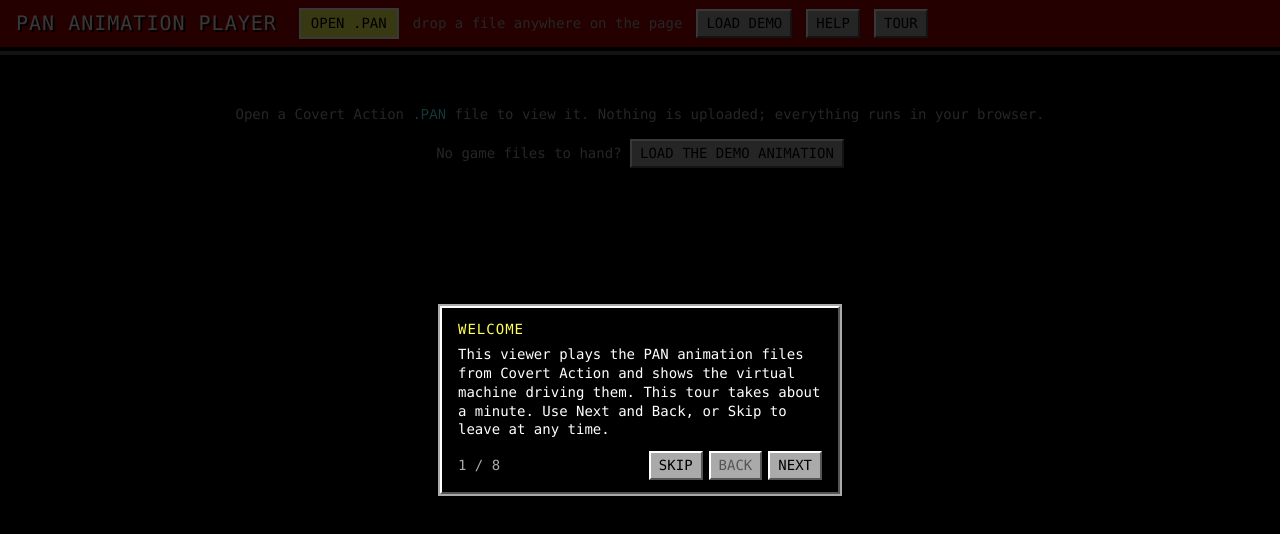
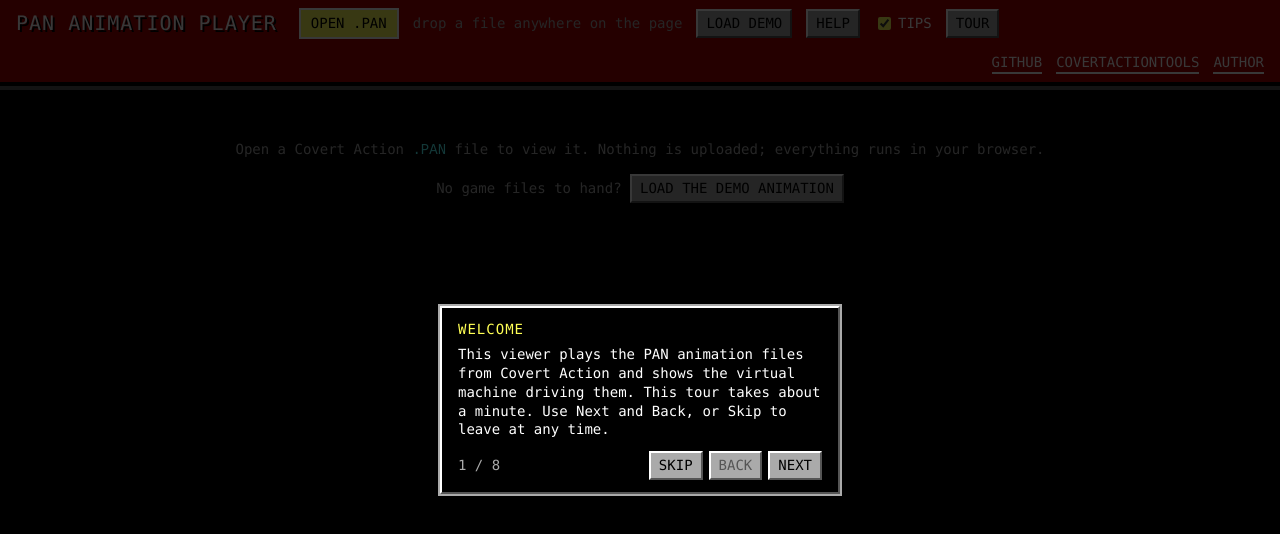
Before and after one commit to RedMike/PanAnimationPlayer, a website with bundled scripts: page index.html in a window 1280 px wide. Built offline with nearby package versions, Linux system fonts and the light colour scheme.

Commit message:
Add header links, tooltip toggle, move demo to assets, link hosted build

```diff
--- a/index.html
+++ b/index.html
@@ -13,7 +13,13 @@
   <span id="file-name" class="muted">drop a file anywhere on the page</span>
   <button id="demo-open" type="button" data-tip="demo">Load demo</button>
   <button id="help-open" type="button" data-tip="help">Help</button>
+  <label class="tips-toggle" data-tip="tips"><input id="tips" type="checkbox" checked> Tips</label>
   <button id="tour-open" type="button" data-tip="tour">Tour</button>
+  <nav class="links">
+    <a href="https://github.com/RedMike/PanAnimationPlayer" target="_blank" rel="noopener">Github</a>
+    <a href="https://github.com/RedMike/CovertActionTools" target="_blank" rel="noopener">CovertActionTools</a>
+    <a href="https://mikeroibu.com/" target="_blank" rel="noopener">Author</a>
+  </nav>
 </header>
 
 <main id="main" hidden>
@@ -102,7 +108,7 @@
     <h3>Using the viewer</h3>
     <ul>
       <li><b>Tour</b> in the header walks through loading a file, playback and register inputs; it also starts on the first visit. Skip, Escape or a click outside the highlight leaves it.</li>
-      <li><b>Hover</b> over labels, buttons, table headers, instruction names and step names for a short explanation of each.</li>
+      <li><b>Hover</b> over labels, buttons, table headers, instruction names and step names for a short explanation of each. The <b>Tips</b> toggle in the header turns these off.</li>
       <li><b>Open</b> a <code>.PAN</code> file with the button or by dropping it on the page. <b>Load demo</b> opens a small animation that ships with the viewer, made for it rather than taken from the game.</li>
       <li><b>Play / pause</b> with the button or <kbd>Space</kbd>. <kbd>&larr;</kbd> and <kbd>&rarr;</kbd> step one frame, <kbd>Home</kbd> rewinds.</li>
       <li><b>Scrub</b> with the slider. Every frame is recomputed from frame 0, so seeking backwards is exact.</li>
--- a/package.json
+++ b/package.json
@@ -8,7 +8,7 @@
     "build": "esbuild src/main.ts --bundle --format=iife --target=es2020 --outfile=dist/app.js",
     "watch": "esbuild src/main.ts --bundle --format=iife --target=es2020 --outfile=dist/app.js --watch",
     "check": "tsc --noEmit",
-    "demo": "node tools/make-demo.ts demo.pan"
+    "demo": "node tools/make-demo.ts assets/demo.pan"
   },
   "devDependencies": {
     "@types/node": "22.20.2",
--- a/src/glossary.ts
+++ b/src/glossary.ts
@@ -75,6 +75,7 @@ export const GLOSSARY: Record<string, [string, string]> = {
   file: ["Open .PAN", "Load a PAN file from your machine. Nothing is uploaded; parsing and playback run in the browser. Dropping a file anywhere on the page also works."],
   help: ["Help", "Opens the reference on the PAN format and the viewer."],
   demo: ["Load demo", "Opens a small animation that ships with the viewer. It was made for the viewer, not taken from the game, and exercises registers, loops, following and stamping."],
+  tips: ["Tips", "Turns the hover explanations on or off for everything except this toggle."],
   tour: ["Tour", "Walks through loading a file, the player controls and the register inputs."],
   rewind: ["Rewind", "Back to frame 0. Keyboard: Home."],
   back: ["Previous frame", "Step one frame back. Keyboard: Left arrow."],
--- a/src/main.ts
+++ b/src/main.ts
@@ -154,7 +154,7 @@ function load(name: string, bytes: Uint8Array): void {
 
 async function loadDemo(): Promise<void> {
   try {
-    const response = await fetch("demo.pan");
+    const response = await fetch("assets/demo.pan");
     if (!response.ok) throw new Error(`HTTP ${response.status}`);
     load("demo.pan", new Uint8Array(await response.arrayBuffer()));
   } catch (e) {
@@ -309,7 +309,7 @@ exportDialog.oncancel = (e) => {
 };
 
 const help = byId<HTMLDialogElement>("help");
-installTooltips();
+installTooltips(byId<HTMLInputElement>("tips"));
 const tour = new Tour(() => player !== null, () => void loadDemo());
 byId("tour-open").onclick = () => {
   help.close();
--- a/src/tooltip.ts
+++ b/src/tooltip.ts
@@ -2,7 +2,16 @@ import { GLOSSARY } from "./glossary";
 
 const GAP = 8;
 
-export function installTooltips(): void {
+const STORAGE_KEY = "pan-tips";
+
+export function installTooltips(toggle: HTMLInputElement): void {
+  let enabled = localStorage.getItem(STORAGE_KEY) !== "off";
+  toggle.checked = enabled;
+  toggle.onchange = () => {
+    enabled = toggle.checked;
+    localStorage.setItem(STORAGE_KEY, enabled ? "on" : "off");
+  };
+
   const tip = document.createElement("div");
   tip.id = "tooltip";
   tip.hidden = true;
@@ -22,8 +31,9 @@ export function installTooltips(): void {
   };
 
   const show = (target: Element) => {
-    const entry = GLOSSARY[target.getAttribute("data-tip") ?? ""];
-    if (!entry) return hide();
+    const key = target.getAttribute("data-tip") ?? "";
+    const entry = GLOSSARY[key];
+    if (!entry || (!enabled && key !== "tips")) return hide();
     current = target;
     title.textContent = entry[0];
     text.textContent = entry[1];
--- a/styles.css
+++ b/styles.css
@@ -51,6 +51,12 @@ header h1 { font-size: 20px; margin: 0 8px 0 0; color: var(--white); text-shadow
 }
 .file-pick:hover { background: var(--white); }
 .file-pick input { display: none; }
+
+.tips-toggle { display: inline-flex; align-items: center; gap: 4px; color: var(--white); cursor: pointer; text-transform: uppercase; }
+
+.links { margin-left: auto; display: flex; gap: 14px; }
+.links a { color: var(--white); text-transform: uppercase; text-decoration: none; border-bottom: 2px solid var(--white); }
+.links a:hover { color: var(--yellow); border-color: var(--yellow); }
 
 .muted { color: var(--grey); }
 
--- a/tools/make-demo.ts
+++ b/tools/make-demo.ts
@@ -365,5 +365,5 @@ function build(): Uint8Array {
 }
 
 const bytes = build();
-writeFileSync(process.argv[2] ?? "demo.pan", bytes);
+writeFileSync(process.argv[2] ?? "assets/demo.pan", bytes);
 console.log(`wrote ${bytes.length} bytes`);
```
Also changed, not shown: .github/workflows/pages.yml, README.md, 2 other files.
